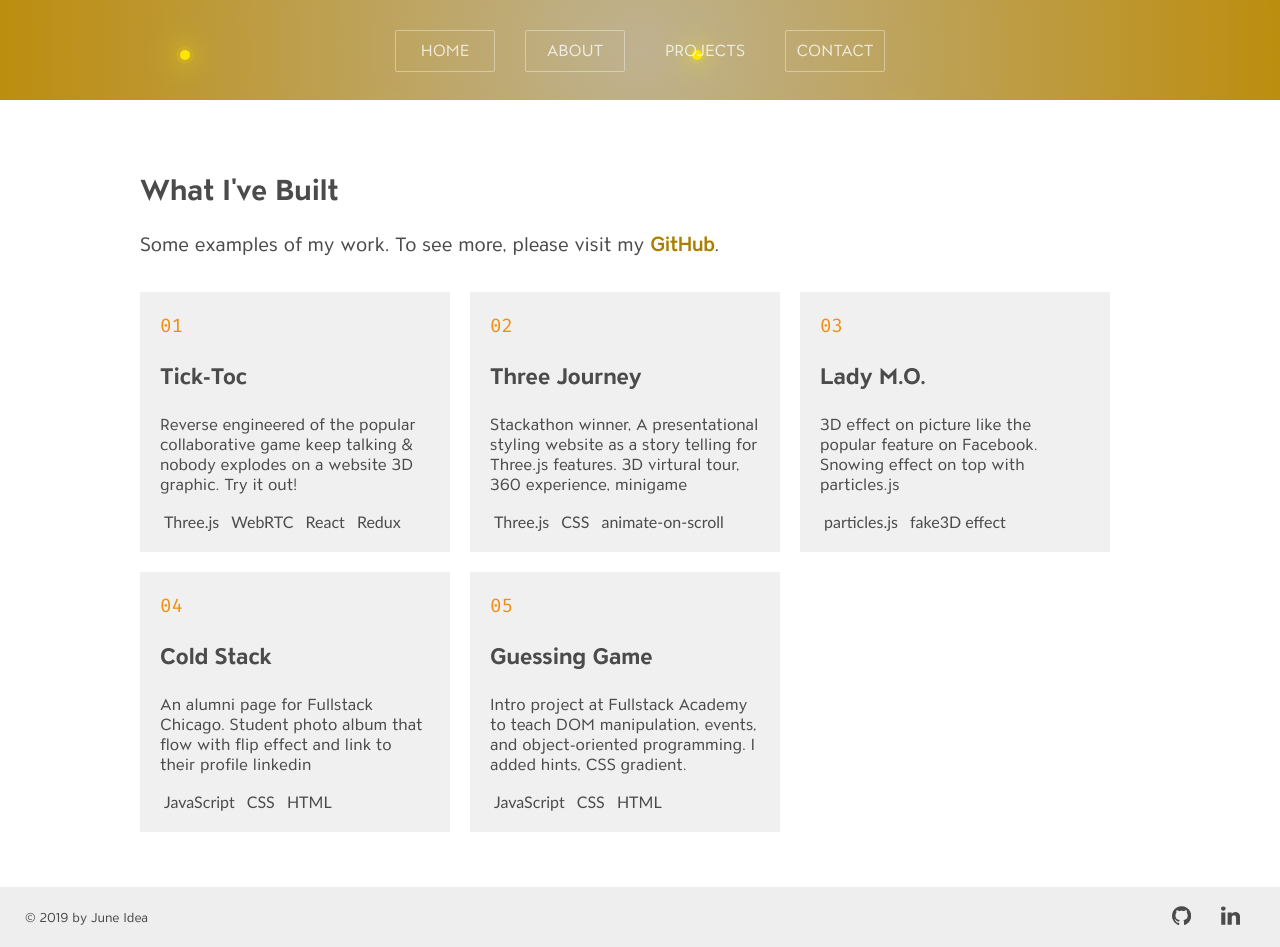
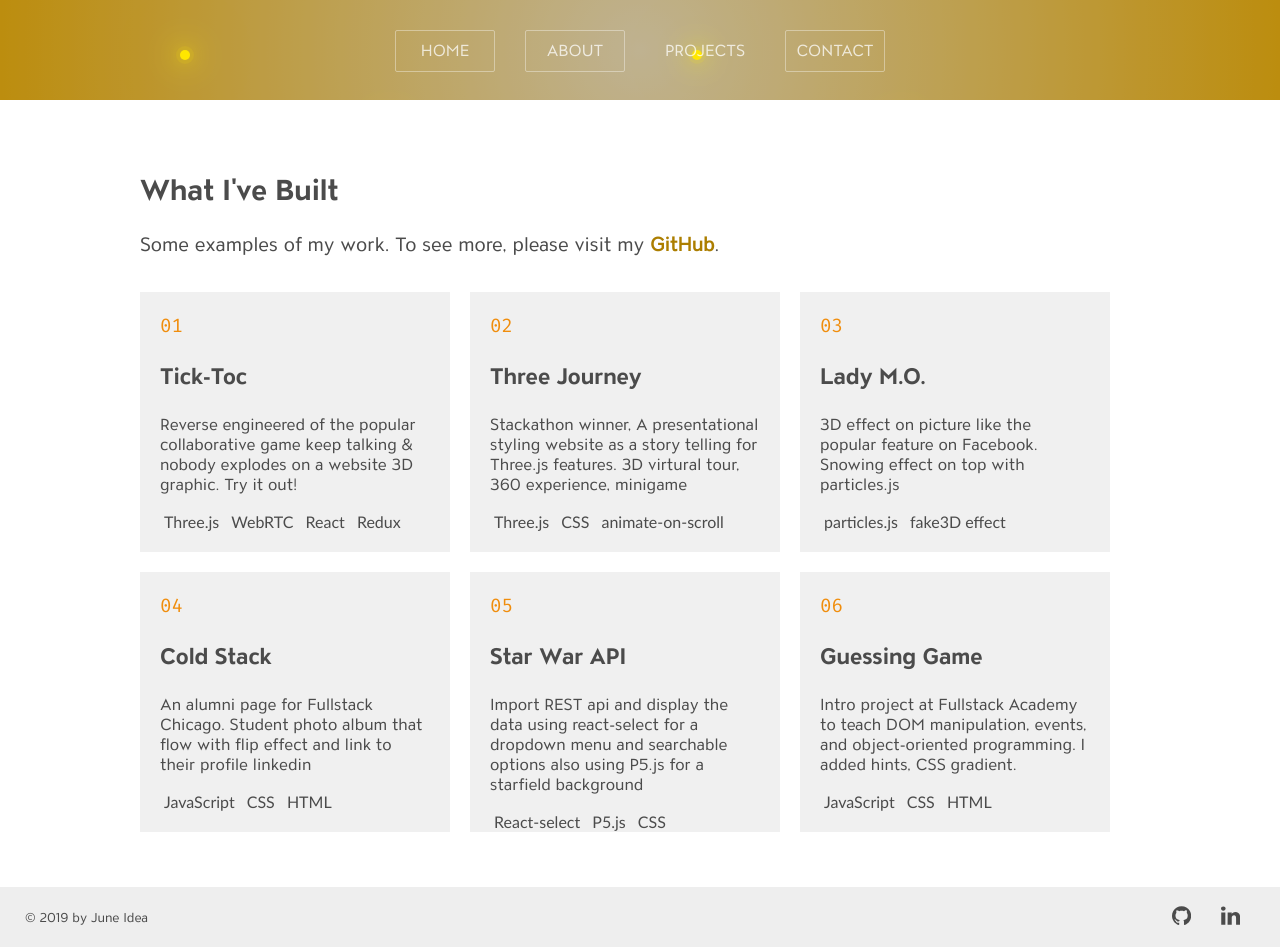
Before and after one commit to juneidea/My-Portfolio, a React (Create React App) app: page /projects in a window 1280 px wide. Built offline with nearby package versions, Linux system fonts and the light colour scheme.

Commit message:
Star War API

```diff
--- a/src/data.js
+++ b/src/data.js
@@ -36,6 +36,16 @@ export const projectData = [
     image: 'coldStack.png'
   },
 
+
+  {
+    name: `Star War API`,
+    description: `Import REST api and display the data using react-select for a dropdown menu and searchable options also using P5.js for a starfield background`,
+    demo: 'https://starwar-api.herokuapp.com/',
+    github: 'https://github.com/juneidea/starwar',
+    tech: ['React-select', 'P5.js', 'CSS'],
+    image: 'starWar.png'
+  },
+
   {
     name: `Guessing Game`,
     description: `Intro project at Fullstack Academy to teach DOM manipulation, events, and object-oriented programming. I added hints, CSS gradient.`,
```
Also changed, not shown: public/starWar.png (added).
